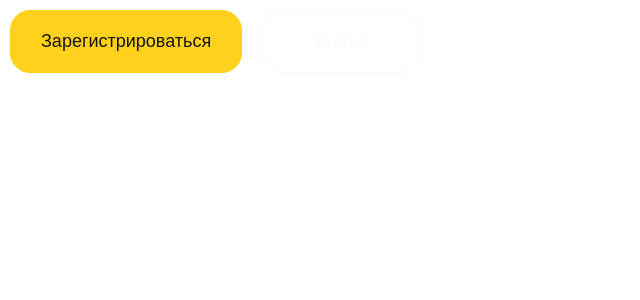
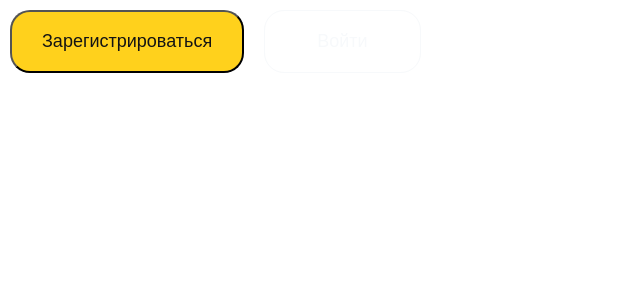
Before and after one commit to varvaratikh/yandex, a React (Vite) app: page / in a window 1280 px wide. Shown: the top 300 px of the page, without its empty margins (0-640 px from the left). Built offline with nearby package versions, Linux system fonts and the light colour scheme.

Commit message:
added constants of color

```diff
--- a/src/App.tsx
+++ b/src/App.tsx
@@ -4,9 +4,8 @@ export const App = () => {
   return (
     <>
       <Button
-        backgroundColor="#FFD11C"
-        borderColor="#FFD11C"
-        textColor="#141414"
+        backgroundColor="var(--yellow)"
+        textColor="var(--black)"
         margin="10px"
         padding="15px 30px"
       >
@@ -14,9 +13,9 @@ export const App = () => {
       </Button>
 
       <Button
-        backgroundColor="transparent"
-        borderColor="#F7F9FB"
-        textColor="#F7F9FB"
+        backgroundColor="var(--transparent)"
+        borderColor="var(--light-gray)"
+        textColor="var(--light-gray)"
         margin="10px"
         padding="20px 52px"
       >
--- a/src/components/button/Button.tsx
+++ b/src/components/button/Button.tsx
@@ -11,7 +11,7 @@ interface ButtonProps {
 
 export const Button: React.FC<ButtonProps> = ({
   backgroundColor,
-  borderColor = "transparent",
+  borderColor,
   textColor,
   margin = "0",
   padding = "10px 20px",
--- a/src/index.tsx
+++ b/src/index.tsx
@@ -2,6 +2,7 @@ import React from "react";
 import ReactDOM from "react-dom/client";
 import "./styles/index.sass";
 import { App } from "./App";
+import "./styles/constants/colors.sass";
 
 const root = document.getElementById("root");
 if (root) {
--- /dev/null
+++ b/src/styles/constants/colors.sass
@@ -0,0 +1,6 @@
+\:root
+  --yellow: #FFD11C
+  --black: #141414
+  --white: #FFFFFF
+  --light-gray: #F7F9FB
+  --transparent: transparent
```
